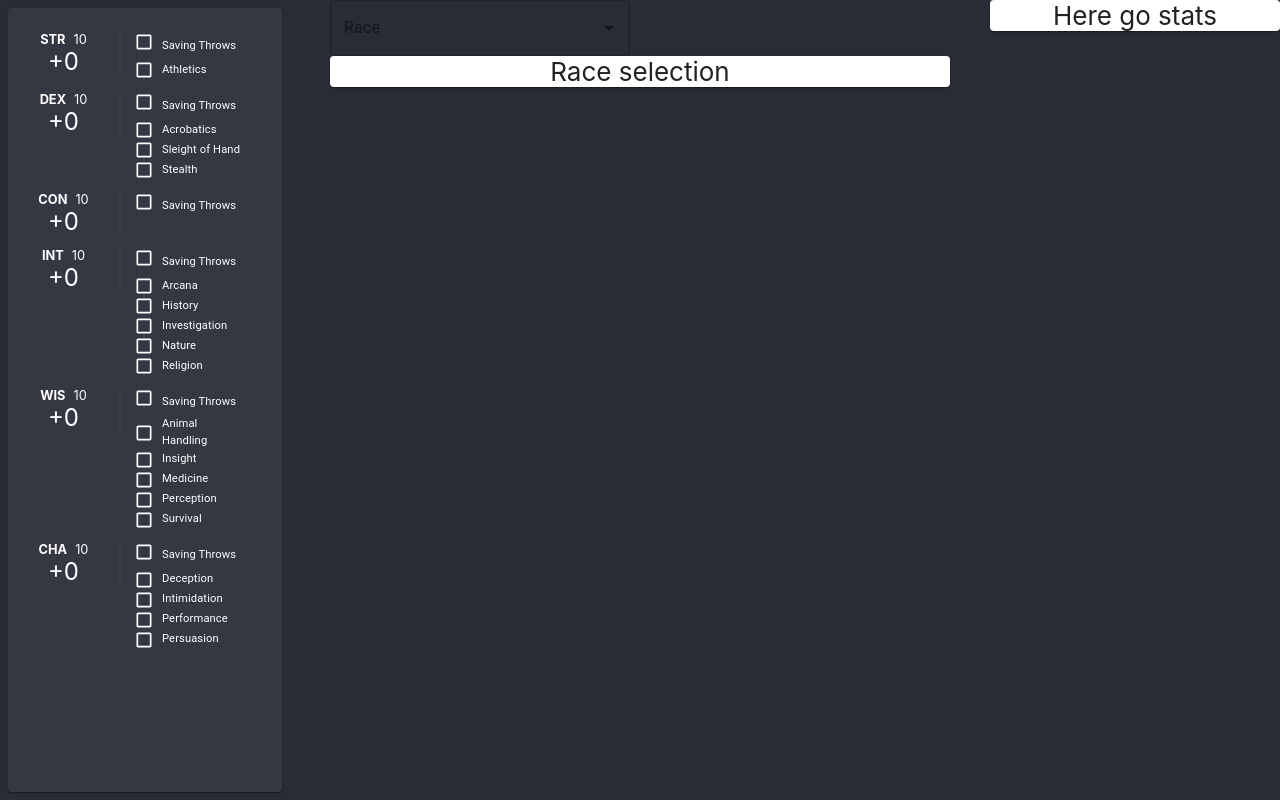
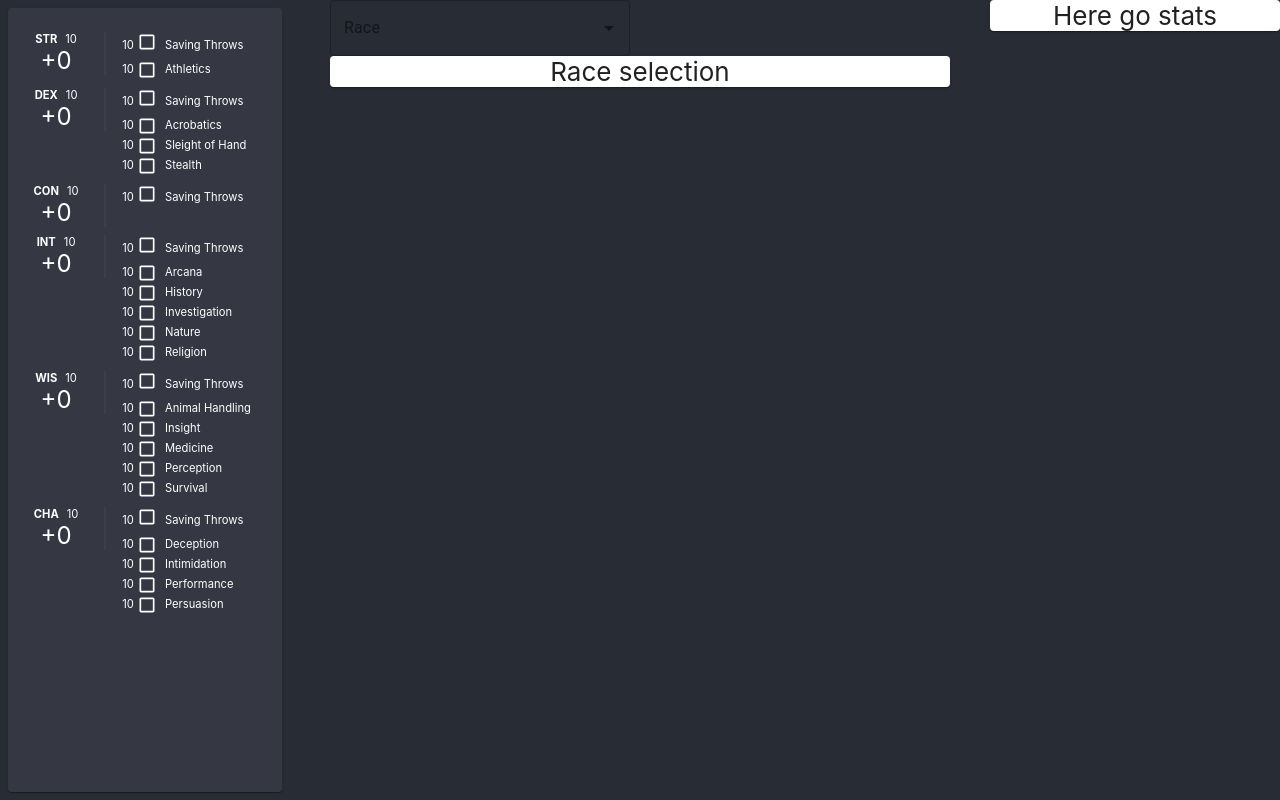
Before and after one commit to eitanwass/5e_auto_character_sheet, a React (Create React App) app: page / in a window 1280 px wide. Built offline with nearby package versions, Linux system fonts and the light colour scheme; no server answers.

Commit message:
Ability checks styling and connectivity between values

```diff
--- a/package.json
+++ b/package.json
@@ -26,11 +26,11 @@
   "homepage": "./",
   "main": "src/electron-starter.js",
   "scripts": {
-    "start": "set BROWSER=none && react-scripts start",
+    "start": "BROWSER=none react-scripts start",
     "build": "react-scripts build",
     "test": "react-scripts test",
     "eject": "react-scripts eject",
-    "electron-dev": "set ELECTRON_START_URL=http://localhost:3000 && electron ."
+    "electron-dev": "ELECTRON_START_URL=http://localhost:3000 electron ."
   },
   "eslintConfig": {
     "extends": [
--- a/src/components/AbilityChecks.tsx
+++ b/src/components/AbilityChecks.tsx
@@ -4,54 +4,55 @@ import {Checkbox, FormControlLabel, makeStyles} from '@material-ui/core';
 import {CheckBoxOutlineBlank, CheckBox} from '@material-ui/icons'
 
 const useStyles = makeStyles({
+    root: {
+        marginRight: '0',
+    },
     label: {
-        fontSize: '0.7rem',
+        root: {
+            marginRight: '0'
+        },
+        fontSize: '0.6rem',
+        marginRight: '0',
     },
     checkbox: {
         padding: '0',
         paddingRight: '0.5rem',
+        paddingLeft: '0.2rem',
         color: 'white',
     },
     savingThrows: {
         padding: '0',
         paddingRight: '0.5rem',
+        paddingLeft: '0.2rem',
         color: 'white',
         paddingBottom: '0.5rem',
     }
 });
 
-const AbilityChecks = ({checks}) => {
+const AbilityChecks = ({checks, abilityValue}: {checks: string[], abilityValue: number}) => {
     const classes = useStyles();
 
     return (
         <div>
             <div>
-                <FormControlLabel classes={{label: classes.label}}
-                                  control={
-                                      <Checkbox
-                                          classes={{root: classes.savingThrows}}
+                <span>{abilityValue}</span>
+                <Checkbox classes={{root: classes.savingThrows}}
                         icon={<CheckBoxOutlineBlank fontSize="small"/>}
                         checkedIcon={<CheckBox fontSize="small"/>}
                         name="checkedI"
                         />
-                                  }
-                                  label="Saving Throws"
-                />
+                <label>Saving Throws</label>
             </div>
             {
                 _.map(checks, (check) =>
                     <div>
-                        <FormControlLabel classes={{label: classes.label}}
-                            control={
-                                <Checkbox
-                                    classes={{root: classes.checkbox}}
+                        <span>{abilityValue}</span>
+                        <Checkbox classes={{root: classes.checkbox}}
                                 icon={<CheckBoxOutlineBlank fontSize="small"/>}
                                 checkedIcon={<CheckBox fontSize="small"/>}
                                 name="checkedI"
                                 />
-                            }
-                            label={check}
-                        />
+                        <label>{check}</label>
                     </div>
                 )
             }
--- a/src/components/AbilityScores.tsx
+++ b/src/components/AbilityScores.tsx
@@ -13,10 +13,11 @@ const useStyles = makeStyles({
         backgroundColor: '#353843',
         margin: '1vh 1vh',
         paddingTop: '3vh',
-        fontSize: '0.8rem',
+        fontSize: '0.7rem',
         color: 'white',
     },
     abilityChecks: {
+        paddingLeft: '0',
         textAlign: 'left',
     }
 });
@@ -27,10 +28,10 @@ const AbilityScores = () => {
     return (
         <Card className={classes.card}>
             {
-                _.map(abilitiesProperties(abilityScores), (abilityScore) =>
-                    <Grid container item xs={12} spacing={3}>
-                        <Grid item xs={6}><AbilityScore label={abilityScore.abilityName} value={abilityScore.abilityScoreValue}/></Grid>
-                        <Grid item xs={6} className={classes.abilityChecks}><AbilityChecks checks={abilityScore.abilityChecks}/></Grid>
+                _.map(abilitiesProperties, (abilityProperty) =>
+                    <Grid container item xs={12} spacing={2}>
+                        <Grid item xs={5}><AbilityScore label={abilityProperty.abilityName} value={abilityScores[abilityProperty.abilityName]}/></Grid>
+                        <Grid item xs={7} className={classes.abilityChecks}><AbilityChecks checks={abilityProperty.abilityChecks} abilityValue={abilityScores[abilityProperty.abilityName]}/></Grid>
                     </Grid>)
             }
         </Card>
--- a/src/consts/abilitiesConsts.ts
+++ b/src/consts/abilitiesConsts.ts
@@ -1,19 +1,13 @@
-import _ from 'lodash';
-
 interface abilitiesPropertiesTypes {
     abilityName: string;
-    abilityScoreValue: number;
     abilityChecks: string[];
 }
 
-const _abilitiesProperties: abilitiesPropertiesTypes[] = [
-    {abilityName: "strength", abilityScoreValue: 10, abilityChecks: ["Athletics"]},
-    {abilityName: "dexterity", abilityScoreValue: 10, abilityChecks: ["Acrobatics", "Sleight of Hand", "Stealth"]},
-    {abilityName: "constitution", abilityScoreValue: 10, abilityChecks: []},
-    {abilityName: "intelligence", abilityScoreValue: 10, abilityChecks: ["Arcana", "History", "Investigation", "Nature", "Religion"]},
-    {abilityName: "wisdom", abilityScoreValue: 10, abilityChecks: ["Animal Handling", "Insight", "Medicine", "Perception", "Survival"]},
-    {abilityName: "charisma", abilityScoreValue: 10, abilityChecks: ["Deception", "Intimidation", "Performance", "Persuasion"]}
+export const abilitiesProperties: abilitiesPropertiesTypes[] = [
+    {abilityName: "strength", abilityChecks: ["Athletics"]},
+    {abilityName: "dexterity", abilityChecks: ["Acrobatics", "Sleight of Hand", "Stealth"]},
+    {abilityName: "constitution", abilityChecks: []},
+    {abilityName: "intelligence", abilityChecks: ["Arcana", "History", "Investigation", "Nature", "Religion"]},
+    {abilityName: "wisdom", abilityChecks: ["Animal Handling", "Insight", "Medicine", "Perception", "Survival"]},
+    {abilityName: "charisma", abilityChecks: ["Deception", "Intimidation", "Performance", "Persuasion"]}
 ];
-
-export const abilitiesProperties = (abilityScores: number[]): abilitiesPropertiesTypes[] =>
-    _.map(_abilitiesProperties, (o, index) => ({...o, abilityScoreValue: abilityScores[index]}));
--- a/src/contexts/CharacterContext.tsx
+++ b/src/contexts/CharacterContext.tsx
@@ -1,22 +1,44 @@
 import React, {createContext, useState} from 'react';
 import {raceType, defaultRace} from "../types/race-types";
+
+interface AbilityScoresType {
+    strength: number,
+    dexterity: number,
+    constitution: number,
+    intelligence: number,
+    wisdom: number,
+    charisma: number,
+}
+
+const defaultAbilityScores = {
+    strength: 10,
+    dexterity: 10,
+    constitution: 10,
+    intelligence: 10,
+    wisdom: 10,
+    charisma: 10,
+};
 
 interface CharacterContextType {
     race: raceType | null,
     setRace: React.Dispatch<React.SetStateAction<raceType | null>>,
-    abilityScores: number[],
-    setAbilityScores: React.Dispatch<React.SetStateAction<number[] | null>>,
+    abilityScores: AbilityScoresType,
+    setAbilityScores: React.Dispatch<React.SetStateAction<AbilityScoresType>>,
+    expiriencePoints: number,
+    setExpiriencePoints: React.Dispatch<React.SetStateAction<number>>,
 }
 
 const CharacterContext = createContext<CharacterContextType>(undefined!);
 
 
 const CharacterProvider = ({children}) => {
-    const [abilityScores, setAbilityScores] = useState<number[]>([10, 10, 10, 10, 10, 10]);
+    const [expiriencePoints, setExpiriencePoints] = useState<number>(0);
+    const [abilityScores, setAbilityScores] = useState<AbilityScoresType>(defaultAbilityScores);
     const [race, setRace] = useState<raceType | null>(defaultRace);
     const contextValues = {
         race, setRace,
-        abilityScores, setAbilityScores
+        abilityScores, setAbilityScores,
+        expiriencePoints, setExpiriencePoints
     };
 
     return (<CharacterContext.Provider value={contextValues}>
```
Also changed, not shown: 1 other file (tests, documents, lock files or other folders). Lines whose indentation alone changed are shown as unchanged.
